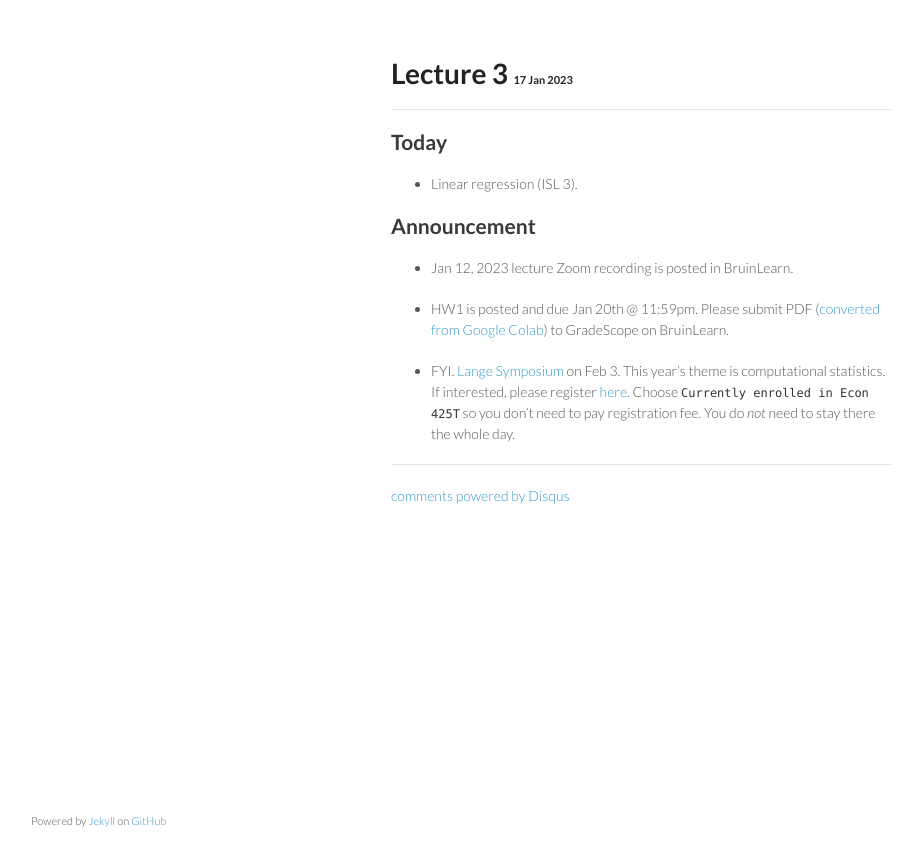
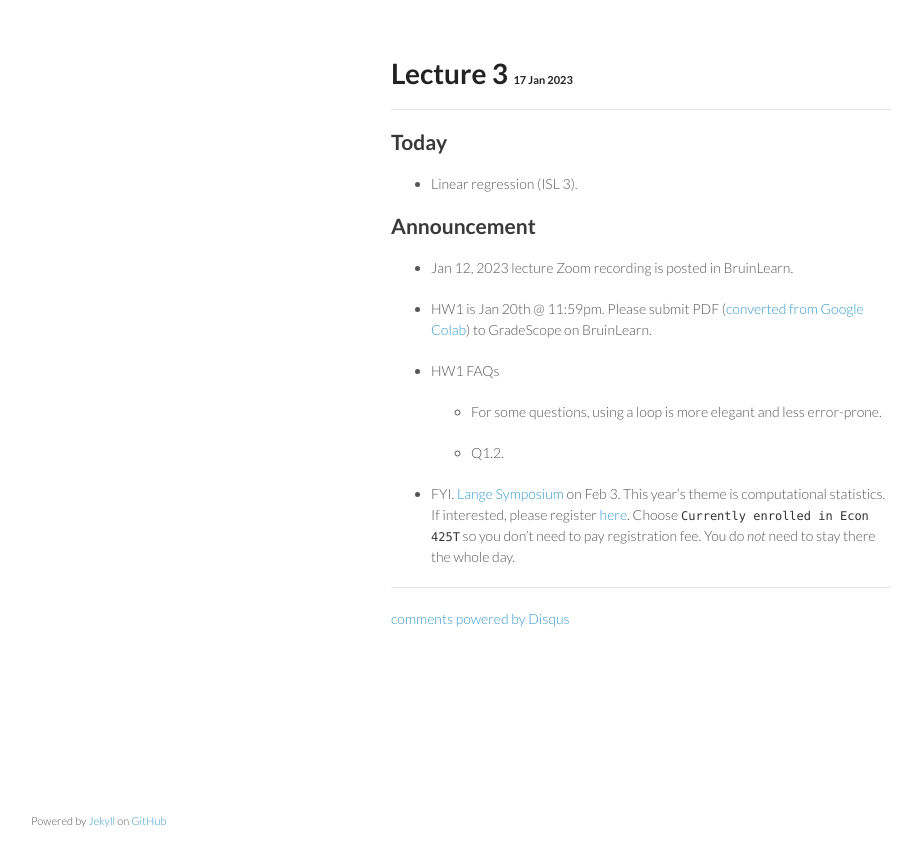
Before and after one commit to ucla-econ-425t/2023winter, a Jekyll site: the page built from _posts/2023-01-17-week2-day1.md, in a window 1280 px wide. Shown: the top 866 px of the page, without its empty margins (179-1095 px from the left). Built offline with Jekyll 4.4.1, drawn with Linux system fonts in a browser that asks for light colours; comment, search, counter and statistics services are not loaded.

Commit message:
add HW1 faqs

```diff
--- a/_posts/2023-01-17-week2-day1.md
+++ b/_posts/2023-01-17-week2-day1.md
@@ -12,6 +12,12 @@ category: econ425twinter2023
 
 * Jan 12, 2023 lecture Zoom recording is posted in BruinLearn.
 
-* HW1 is posted and due Jan 20th @ 11:59pm. Please submit PDF ([converted from Google Colab](https://www.youtube.com/watch?v=-Ti9Mm21uVc)) to GradeScope on BruinLearn.
+* HW1 is Jan 20th @ 11:59pm. Please submit PDF ([converted from Google Colab](https://www.youtube.com/watch?v=-Ti9Mm21uVc)) to GradeScope on BruinLearn.
+
+* HW1 FAQs
+
+    - For some questions, using a loop is more elegant and less error-prone.
+
+    - Q1.2.
 
 * FYI. [Lange Symposium](https://langesymposium.github.io/Lange-Symposium/) on Feb 3. This year's theme is computational statistics. If interested, please register [here](https://uclahs.az1.qualtrics.com/jfe/form/SV_8bJEdJEKUs53aCy). Choose `Currently enrolled in Econ 425T` so you don't need to pay registration fee. You do *not* need to stay there the whole day.
```
